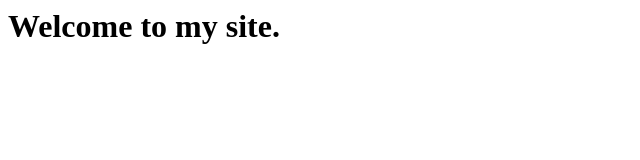
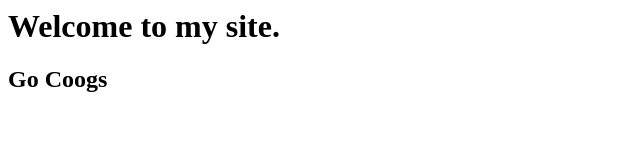
Before and after one commit to eCDKEY/eimanswebsite, a plain HTML site: page index.html in a window 1280 px wide. Shown: the whole page, without its empty margins (0-640 px from the left). Drawn offline with Linux system fonts and the light colour scheme.

Commit message:
Added Go Coogs message to website

```diff
--- a/index.html
+++ b/index.html
@@ -4,5 +4,6 @@
   </head>
   <body>
     <h1> Welcome to my site. </h1>
+	<h2> Go Coogs </h2>
   </body>
 </html>
```
